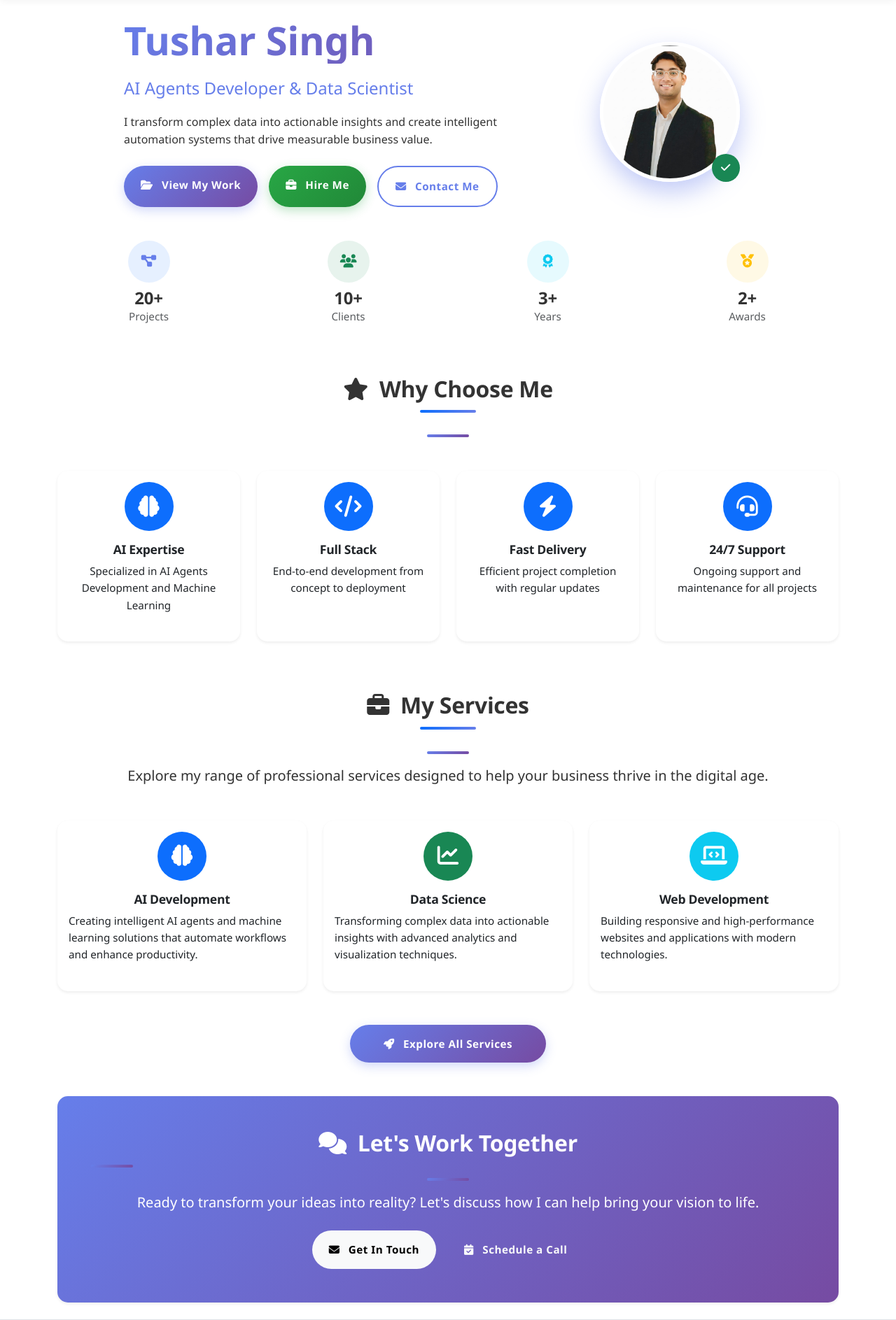
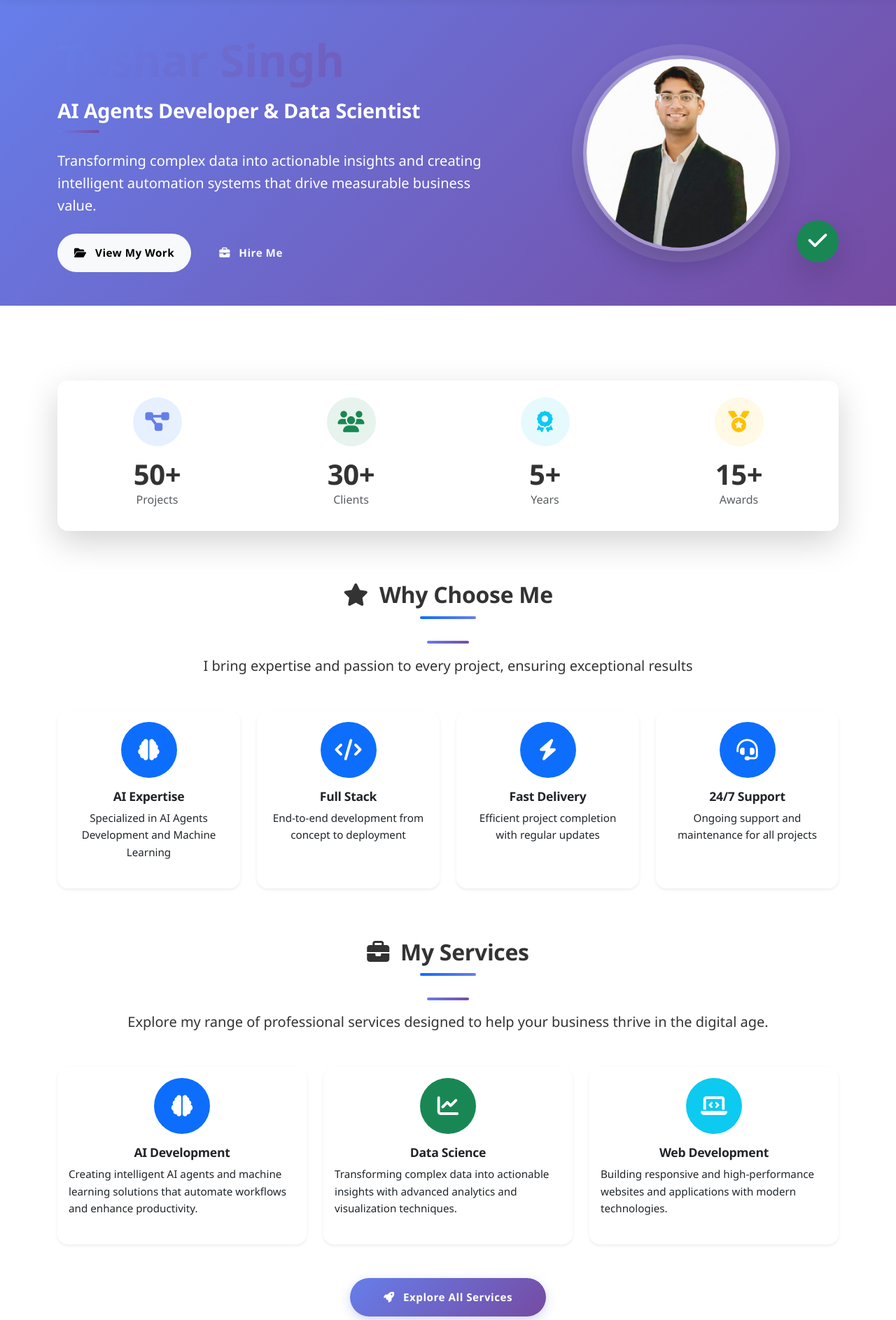
Before and after one commit to Tusharsinghoffical/Website.github.io, a Django app: page / in a window 1280 px wide. Shown: the part 85-1972 px from the top of the page at 70% size. Run offline with Django 5.2, Linux system fonts and the light colour scheme; data comes from the database, SQL or seed files in the repository; data that the repository does not hold is empty.

Commit message:
Enhanced home page design with modern hero section, improved stats display, and refined carousel styling

```diff
--- a/templates/home/index.html
+++ b/templates/home/index.html
@@ -17,36 +17,33 @@
 }
 </script>
 
-<div class="container mt-4">
-    <!-- Hero Section -->
-    <div class="row justify-content-center">
-        <div class="col-lg-10">
+<!-- Hero Section with Gradient Background -->
+<div class="position-relative overflow-hidden">
+  <div class="bg-gradient-primary text-white py-5 py-md-7">
+    <div class="container position-relative z-1">
       <div class="row align-items-center">
-                <div class="col-md-8 animate-on-scroll">
-                    <h1 class="display-4 fw-bold mb-3">Tushar Singh</h1>
-                    <p class="lead fs-4 mb-3 text-primary">AI Agents Developer & Data Scientist</p>
-                    <div class="mb-4">
-                        <p class="fs-6">
-                            I transform complex data into actionable insights and create intelligent automation systems that drive measurable business value.
+        <div class="col-lg-7 mb-5 mb-lg-0 animate-on-scroll">
+          <h1 class="display-3 fw-bold mb-3">Tushar Singh</h1>
+          <h2 class="display-6 fw-semibold mb-4 text-white">AI Agents Developer & Data Scientist</h2>
+          <p class="lead fs-5 mb-4">
+            Transforming complex data into actionable insights and creating intelligent automation systems that drive measurable business value.
           </p>
-                    </div>
           <div class="d-flex flex-wrap gap-3">
-                        <a href="{% url 'projects:projects' %}" class="btn btn-primary btn-lg px-4 py-3">
+            <a href="{% url 'projects:projects' %}" class="btn btn-light btn-lg px-4 py-3">
               <i class="fas fa-folder-open me-2"></i> View My Work
             </a>
-                        <a href="{% url 'freelancing' %}" class="btn btn-success btn-lg px-4 py-3">
+            <a href="{% url 'freelancing' %}" class="btn btn-outline-light btn-lg px-4 py-3">
               <i class="fas fa-briefcase me-2"></i> Hire Me
-                        </a>
-                        <a href="{% url 'contact' %}" class="btn btn-outline-primary btn-lg px-4 py-3">
-                            <i class="fas fa-envelope me-2"></i> Contact Me
             </a>
           </div>
         </div>
-                <div class="col-md-4 text-center animate-on-scroll">
-                    <div class="position-relative d-inline-block">
-                        <img src="{% static 'Profile pictures/Me.jpg' %}" data-src="{% static 'Profile pictures/Me.jpg' %}" alt="Tushar Singh - Data Scientist and AI Developer" class="rounded-circle profile-image-mobile" loading="lazy" style="width: 200px; height: 200px; object-fit: cover; border: 5px solid #ffffff; box-shadow: 0 15px 35px rgba(102, 126, 234, 0.4);">
-                        <div class="position-absolute bottom-0 end-0 bg-success text-white rounded-circle d-flex align-items-center justify-content-center" style="width: 40px; height: 40px;">
-                            <i class="fas fa-check"></i>
+        <div class="col-lg-5 text-center animate-on-scroll">
+          <div class="position-relative">
+            <div class="rounded-circle bg-white bg-opacity-10 p-3 d-inline-block">
+              <img src="{% static 'Profile pictures/Me.jpg' %}" alt="Tushar Singh - Data Scientist and AI Developer" class="rounded-circle profile-image-hero" loading="lazy" style="width: 280px; height: 280px; object-fit: cover;">
+            </div>
+            <div class="position-absolute bottom-0 end-0 bg-success text-white rounded-circle d-flex align-items-center justify-content-center shadow-lg" style="width: 60px; height: 60px;">
+              <i class="fas fa-check fa-2x"></i>
             </div>
           </div>
         </div>
@@ -54,52 +51,72 @@
     </div>
   </div>
 
-    <!-- Stats Section -->
-    <div class="row mt-5">
-        <div class="col-md-3 col-6 mb-4">
-            <div class="text-center">
-                <div class="rounded-circle bg-primary bg-opacity-10 text-primary d-flex align-items-center justify-content-center mx-auto mb-2" style="width: 60px; height: 60px;">
-                    <i class="fas fa-project-diagram fa-lg"></i>
-                </div>
-                <h3 class="mb-0 fw-bold">20+</h3>
-                <p class="text-muted mb-0">Projects</p>
+  <!-- Wave divider -->
+  <div class="wave-divider">
+    <svg xmlns="http://www.w3.org/2000/svg" viewBox="0 0 1440 120">
+      <path fill="#ffffff" fill-opacity="1" d="M0,64L48,58.7C96,53,192,43,288,48C384,53,480,75,576,74.7C672,75,768,53,864,48C960,43,1056,53,1152,64C1248,75,1344,85,1392,90.7L1440,96L1440,0L1392,0C1344,0,1248,0,1152,0C1056,0,960,0,864,0C768,0,672,0,576,0C480,0,384,0,288,0C192,0,96,0,48,0L0,0Z"></path>
+    </svg>
   </div>
 </div>
-        <div class="col-md-3 col-6 mb-4">
-            <div class="text-center">
-                <div class="rounded-circle bg-success bg-opacity-10 text-success d-flex align-items-center justify-content-center mx-auto mb-2" style="width: 60px; height: 60px;">
-                    <i class="fas fa-users fa-lg"></i>
+
+<!-- Stats Section -->
+<div class="container mt-n5 mt-md-n7 position-relative z-2">
+  <div class="row">
+    <div class="col-12">
+      <div class="card border-0 shadow-lg">
+        <div class="card-body py-4">
+          <div class="row text-center">
+            <div class="col-md-3 col-6 mb-4 mb-md-0">
+              <div class="mb-2">
+                <div class="rounded-circle bg-primary bg-opacity-10 text-primary d-flex align-items-center justify-content-center mx-auto mb-3" style="width: 70px; height: 70px;">
+                  <i class="fas fa-project-diagram fa-2x"></i>
                 </div>
-                <h3 class="mb-0 fw-bold">10+</h3>
-                <p class="text-muted mb-0">Clients</p>
+                <h3 class="mb-0 fw-bold display-5">50+</h3>
+                <p class="text-muted mb-0 fs-6">Projects</p>
               </div>
             </div>
-        <div class="col-md-3 col-6 mb-4">
-            <div class="text-center">
-                <div class="rounded-circle bg-info bg-opacity-10 text-info d-flex align-items-center justify-content-center mx-auto mb-2" style="width: 60px; height: 60px;">
-                    <i class="fas fa-award fa-lg"></i>
+            <div class="col-md-3 col-6 mb-4 mb-md-0">
+              <div class="mb-2">
+                <div class="rounded-circle bg-success bg-opacity-10 text-success d-flex align-items-center justify-content-center mx-auto mb-3" style="width: 70px; height: 70px;">
+                  <i class="fas fa-users fa-2x"></i>
                 </div>
-                <h3 class="mb-0 fw-bold">3+</h3>
-                <p class="text-muted mb-0">Years</p>
+                <h3 class="mb-0 fw-bold display-5">30+</h3>
+                <p class="text-muted mb-0 fs-6">Clients</p>
               </div>
             </div>
-        <div class="col-md-3 col-6 mb-4">
-            <div class="text-center">
-                <div class="rounded-circle bg-warning bg-opacity-10 text-warning d-flex align-items-center justify-content-center mx-auto mb-2" style="width: 60px; height: 60px;">
-                    <i class="fas fa-medal fa-lg"></i>
+            <div class="col-md-3 col-6">
+              <div class="mb-2">
+                <div class="rounded-circle bg-info bg-opacity-10 text-info d-flex align-items-center justify-content-center mx-auto mb-3" style="width: 70px; height: 70px;">
+                  <i class="fas fa-award fa-2x"></i>
                 </div>
-                <h3 class="mb-0 fw-bold">2+</h3>
-                <p class="text-muted mb-0">Awards</p>
+                <h3 class="mb-0 fw-bold display-5">5+</h3>
+                <p class="text-muted mb-0 fs-6">Years</p>
+              </div>
+            </div>
+            <div class="col-md-3 col-6">
+              <div class="mb-2">
+                <div class="rounded-circle bg-warning bg-opacity-10 text-warning d-flex align-items-center justify-content-center mx-auto mb-3" style="width: 70px; height: 70px;">
+                  <i class="fas fa-medal fa-2x"></i>
+                </div>
+                <h3 class="mb-0 fw-bold display-5">15+</h3>
+                <p class="text-muted mb-0 fs-6">Awards</p>
+              </div>
+            </div>
+          </div>
+        </div>
+      </div>
     </div>
   </div>
 </div>
 
+<div class="container mt-5">
   <!-- Features Section -->
   <div class="row mt-5">
     <div class="col-12">
       <div class="section-title text-center animate-on-scroll">
         <h2><i class="fas fa-star me-2"></i> Why Choose Me</h2>
         <div class="divider mx-auto"></div>
+        <p class="lead mt-3">I bring expertise and passion to every project, ensuring exceptional results</p>
       </div>
     </div>
   </div>
@@ -109,7 +126,7 @@
     <div class="col-md-6 col-lg-3 mb-4 animate-on-scroll">
       <div class="card h-100 border-0 shadow-sm text-center feature-card hover-lift">
         <div class="card-body">
-                    <div class="rounded-circle bg-primary text-white d-flex align-items-center justify-content-center mx-auto mb-3" style="width: 70px; height: 70px;">
+          <div class="rounded-circle bg-primary text-white d-flex align-items-center justify-content-center mx-auto mb-3" style="width: 80px; height: 80px;">
             <i class="{{ feature.icon_class }} fa-2x"></i>
           </div>
           <h5 class="card-title">{{ feature.title }}</h5>
@@ -134,7 +151,7 @@
 
   <div class="row">
     <div class="col-12">
-            <div id="testimonialCarousel" class="carousel slide" data-bs-ride="carousel" data-bs-interval="3000">
+      <div id="testimonialCarousel" class="carousel slide" data-bs-ride="carousel" data-bs-interval="4000" data-bs-pause="false">
         <div class="carousel-indicators">
           {% for testimonial in testimonials %}
           <button type="button" data-bs-target="#testimonialCarousel" data-bs-slide-to="{{ forloop.counter0 }}" {% if forloop.first %}class="active"{% endif %} aria-current="true" aria-label="Slide {{ forloop.counter }}"></button>
@@ -143,11 +160,11 @@
         <div class="carousel-inner">
           {% for testimonial in testimonials %}
           <div class="carousel-item {% if forloop.first %}active{% endif %}">
-                        <div class="card border-0 shadow-sm">
+            <div class="card border-0 shadow-lg mx-auto" style="max-width: 800px;">
               <div class="card-body p-4 p-lg-5">
                 <div class="text-center mb-4">
-                                    <div class="rounded-circle bg-primary bg-opacity-10 text-primary d-flex align-items-center justify-content-center mx-auto mb-3" style="width: 80px; height: 80px;">
-                                        <i class="fas fa-user fa-2x"></i>
+                  <div class="rounded-circle bg-primary bg-opacity-10 text-primary d-flex align-items-center justify-content-center mx-auto mb-3" style="width: 90px; height: 90px;">
+                    <i class="fas fa-user fa-3x"></i>
                   </div>
                   <h4 class="mb-1">{{ testimonial.client_name }}</h4>
                   <p class="text-muted mb-2">{{ testimonial.client_company }} • {{ testimonial.client_location }}</p>
@@ -162,7 +179,7 @@
                     {% endfor %}
                   </div>
                 </div>
-                                <p class="fst-italic text-center mb-0">"{{ testimonial.testimonial_text }}"</p>
+                <p class="fst-italic text-center mb-0 fs-5">"{{ testimonial.testimonial_text }}"</p>
               </div>
               <div class="card-footer bg-transparent border-0 text-center">
                 <small class="text-muted">{{ testimonial.date }}</small>
@@ -204,7 +221,7 @@
     <div class="col-md-4 mb-4 animate-on-scroll">
       <div class="card h-100 border-0 shadow-sm service-card hover-lift">
         <div class="card-body">
-                    <div class="rounded-circle bg-primary text-white d-flex align-items-center justify-content-center mx-auto mb-3" style="width: 70px; height: 70px;">
+          <div class="rounded-circle bg-primary text-white d-flex align-items-center justify-content-center mx-auto mb-3" style="width: 80px; height: 80px;">
             <i class="fas fa-brain fa-2x"></i>
           </div>
           <h5 class="card-title text-center">AI Development</h5>
@@ -215,7 +232,7 @@
     <div class="col-md-4 mb-4 animate-on-scroll">
       <div class="card h-100 border-0 shadow-sm service-card hover-lift">
         <div class="card-body">
-                    <div class="rounded-circle bg-success text-white d-flex align-items-center justify-content-center mx-auto mb-3" style="width: 70px; height: 70px;">
+          <div class="rounded-circle bg-success text-white d-flex align-items-center justify-content-center mx-auto mb-3" style="width: 80px; height: 80px;">
             <i class="fas fa-chart-line fa-2x"></i>
           </div>
           <h5 class="card-title text-center">Data Science</h5>
@@ -226,7 +243,7 @@
     <div class="col-md-4 mb-4 animate-on-scroll">
       <div class="card h-100 border-0 shadow-sm service-card hover-lift">
         <div class="card-body">
-                    <div class="rounded-circle bg-info text-white d-flex align-items-center justify-content-center mx-auto mb-3" style="width: 70px; height: 70px;">
+          <div class="rounded-circle bg-info text-white d-flex align-items-center justify-content-center mx-auto mb-3" style="width: 80px; height: 80px;">
             <i class="fas fa-laptop-code fa-2x"></i>
           </div>
           <h5 class="card-title text-center">Web Development</h5>
@@ -270,7 +287,7 @@
   </div>
 </div>
 
-<!-- Custom CSS for hover effects -->
+<!-- Custom CSS for enhanced design -->
 <style>
 .hover-lift {
   transition: transform 0.3s ease, box-shadow 0.3s ease;
@@ -281,21 +298,28 @@
   box-shadow: 0 15px 30px rgba(0, 0, 0, 0.15) !important;
 }
 
-.profile-image-mobile {
+.profile-image-hero {
   transition: transform 0.3s ease;
+  border: 5px solid rgba(255, 255, 255, 0.3);
+  box-shadow: 0 20px 40px rgba(0, 0, 0, 0.2);
 }
 
-.profile-image-mobile:hover {
-    transform: scale(1.05);
+.profile-image-hero:hover {
+  transform: scale(1.03);
 }
 
 .carousel-control-prev-icon,
 .carousel-control-next-icon {
-    background-color: rgba(13, 110, 253, 0.7);
+  background-color: rgba(13, 110, 253, 0.8);
   border-radius: 50%;
-    width: 40px;
-    height: 40px;
+  width: 50px;
+  height: 50px;
   background-size: 60% 60%;
+}
+
+.carousel-control-prev-icon:hover,
+.carousel-control-next-icon:hover {
+  background-color: rgba(13, 110, 253, 1);
 }
 
 .section-title h2 {
@@ -315,6 +339,51 @@
   background: linear-gradient(90deg, #0d6efd, #667eea);
   border-radius: 2px;
 }
+
+.wave-divider {
+  position: relative;
+  z-index: 1;
+}
+
+.wave-divider svg {
+  display: block;
+  width: 100%;
+  height: auto;
+}
+
+.display-5 {
+  font-size: calc(1.5rem + 1.5vw);
+}
+
+.display-6 {
+  font-size: calc(1.2rem + 1vw);
+}
+
+@media (min-width: 1200px) {
+  .display-5 {
+    font-size: 2.5rem;
+  }
+  .display-6 {
+    font-size: 1.8rem;
+  }
+}
+
+@media (max-width: 768px) {
+  .profile-image-hero {
+    width: 200px;
+    height: 200px;
+  }
+
+  .carousel-control-prev-icon,
+  .carousel-control-next-icon {
+    width: 40px;
+    height: 40px;
+  }
+
+  .card-body {
+    padding: 1.5rem !important;
+  }
+}
 </style>
 
 <!-- JavaScript to ensure carousel autoplays -->
@@ -324,7 +393,7 @@
   if (testimonialCarousel) {
     // Ensure carousel has the data attribute for autoplay
     testimonialCarousel.setAttribute('data-bs-ride', 'carousel');
-        testimonialCarousel.setAttribute('data-bs-interval', '3000');
+    testimonialCarousel.setAttribute('data-bs-interval', '4000');
     testimonialCarousel.setAttribute('data-bs-pause', 'false');
   }
 });
```
Also changed, not shown: statics/Image/Bannerlogo.png. Lines whose indentation alone changed are shown as unchanged.
